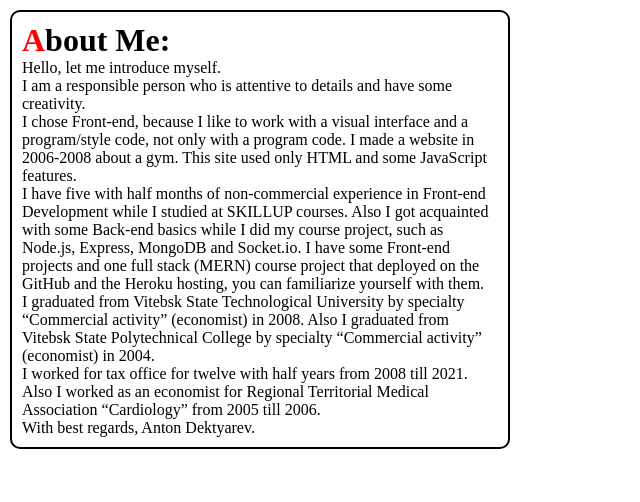
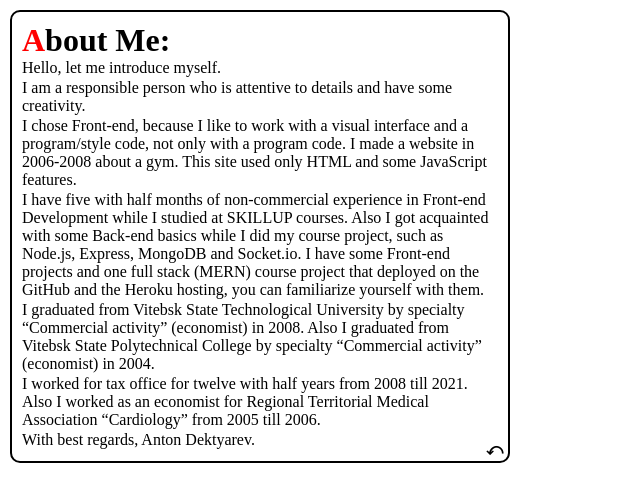
Before and after one commit to DeguzBelarus/CV, a React (Create React App) app: page /about in a window 1280 px wide. Shown: the top 502 px of the page, without its empty margins (0-640 px from the left). Built offline with nearby package versions, Linux system fonts and the light colour scheme.

Commit message:
return link in infopages added

```diff
--- a/src/pages/AboutMe/AboutMe.jsx
+++ b/src/pages/AboutMe/AboutMe.jsx
@@ -1,3 +1,4 @@
+import { Link } from "react-router-dom";
 import "./AboutMe.scss";
 
 const AboutMe = () => {
@@ -35,6 +36,9 @@
         Association “Cardiology” from 2005 till 2006.
       </p>
       <p className="about-paragraph">With best regards, Anton Dektyarev.</p>
+      <Link to={"/"}>
+        <span className="return">⤺</span>
+      </Link>
     </div>
   );
 };
--- a/src/pages/AboutMe/AboutMe.scss
+++ b/src/pages/AboutMe/AboutMe.scss
@@ -1,6 +1,7 @@
 .info-about {
   width: calc(100vw - 20px);
   max-width: 500px;
+  position: relative;
   padding: 10px;
   margin: 10px;
   box-sizing: border-box;
@@ -13,9 +14,16 @@
     }
   }
 
-  .hobbies-paragraph {
+  .about-paragraph {
     width: 100%;
     max-width: 500px;
     margin-bottom: 2px;
   }
+
+  .return {
+    position: absolute;
+    right: 5px;
+    bottom: 2px;
+    font-weight: bold;
+  }
 }
--- a/src/pages/Hobbies/Hobbies.jsx
+++ b/src/pages/Hobbies/Hobbies.jsx
@@ -1,3 +1,4 @@
+import { Link } from "react-router-dom";
 import "./Hobbies.scss";
 
 const Hobbies = () => {
@@ -21,6 +22,9 @@
       <p className="hobbies-paragraph">
         In addition, I like animals, especially cats and fish :)
       </p>
+      <Link to={"/"}>
+        <span className="return">⤺</span>
+      </Link>
     </div>
   );
 };
--- a/src/pages/Hobbies/Hobbies.scss
+++ b/src/pages/Hobbies/Hobbies.scss
@@ -1,6 +1,7 @@
 .info-hobbies {
   width: calc(100vw - 20px);
   max-width: 500px;
+  position: relative;
   padding: 10px;
   margin: 10px;
   box-sizing: border-box;
@@ -13,9 +14,16 @@
     }
   }
 
-  .about-paragraph {
+  .hobbies-paragraph {
     width: 100%;
     max-width: 500px;
     margin-bottom: 2px;
   }
+
+  .return {
+    position: absolute;
+    right: 5px;
+    bottom: 2px;
+    font-weight: bold;
+  }
 }
```
